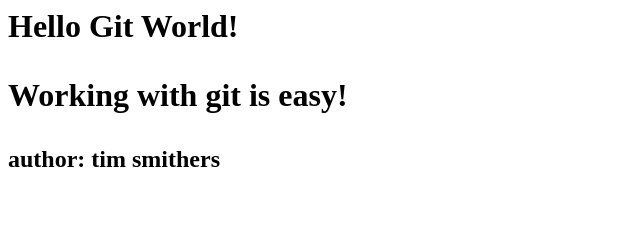
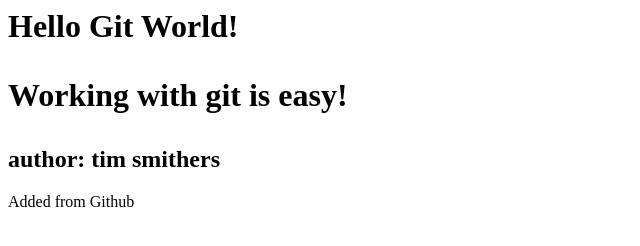
Before and after one commit to tims1107/GitGitHubMasterclass, a plain HTML site: page index.html in a window 1280 px wide. Shown: the whole page, without its empty margins (0-640 px from the left). Drawn offline with Linux system fonts and the light colour scheme.

Commit message:
Update index.html
Add some code from Github

```diff
--- a/index.html
+++ b/index.html
@@ -1,7 +1,12 @@
 <h1>Hello Git World!</>
+
 
 <div>
 	<p>Working with git is easy!</>
 </div>
 
 <h2>author: tim smithers</h2>
+
+<div>
+	<p>Added from Github</>
+</div>
```
